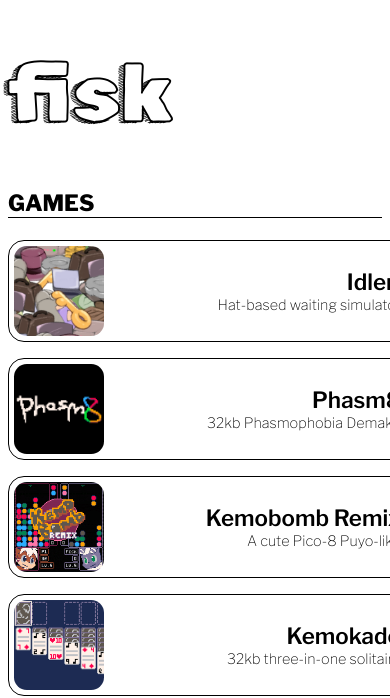
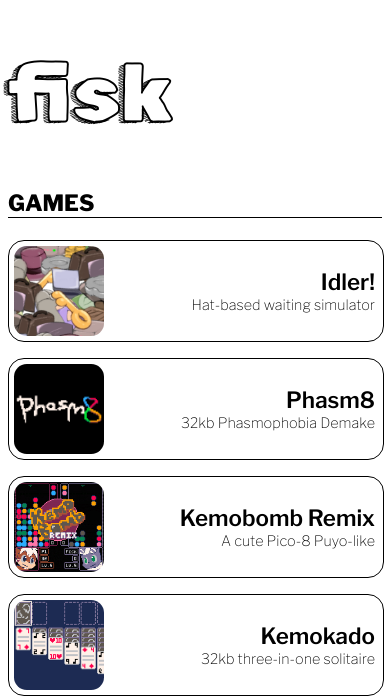
Before and after one commit to fiskWasTaken/fisk.cc, a Nuxt app: page / in a window 390 px wide. Shown: the part 167-865 px from the top of the page. Built offline with nearby package versions, Linux system fonts and the light colour scheme.

Commit message:
feat: change project list to grid and improve responsive sizing

```diff
--- a/components/Project.vue
+++ b/components/Project.vue
@@ -101,10 +101,17 @@
   flex-direction: row;
   justify-content: space-between;
   align-items: center;
-  transition: 0.3s;
+  transition: transform 0.3s, color 0.3s;
   cursor: pointer;
   overflow: hidden;
   text-decoration: none;
+
+  color: #000;
+  user-select: none;
+
+  @media (max-width: 850px) {
+    width: 100%;
+  }
 
   border: {
     radius: 1em;
@@ -132,7 +139,6 @@
     font-size: 1.4em;
     font-weight: 600;
   }
-  color: #000;
 
   &__subtitle {
     font-size: 0.9em;
@@ -150,8 +156,6 @@
     background-color: #fff;
     transform: scale(0.95);
   }
-
-  user-select: none;
 }
 </style>
 <script setup lang="ts">
--- a/pages/index.vue
+++ b/pages/index.vue
@@ -292,11 +292,14 @@
 }
 
 .projects-list {
-  display: flex;
-  flex-direction: row;
-  flex-wrap: wrap;
+  display: grid;
+  grid-template-columns: 1fr 1fr;
   row-gap: $gutter;
   column-gap: $gutter;
+
+  @media (max-width: 850px) {
+    grid-template-columns: 1fr;
+  }
 }
 
 .text {
```
